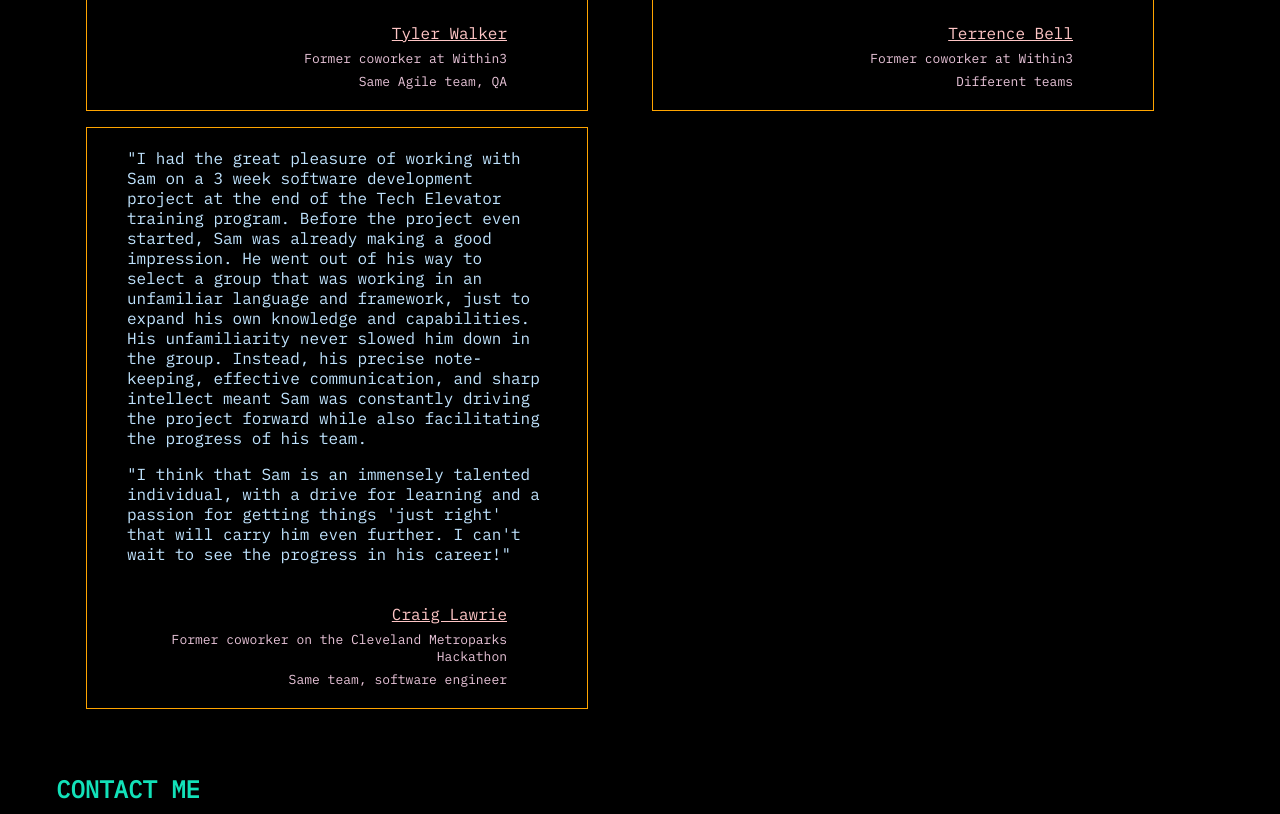
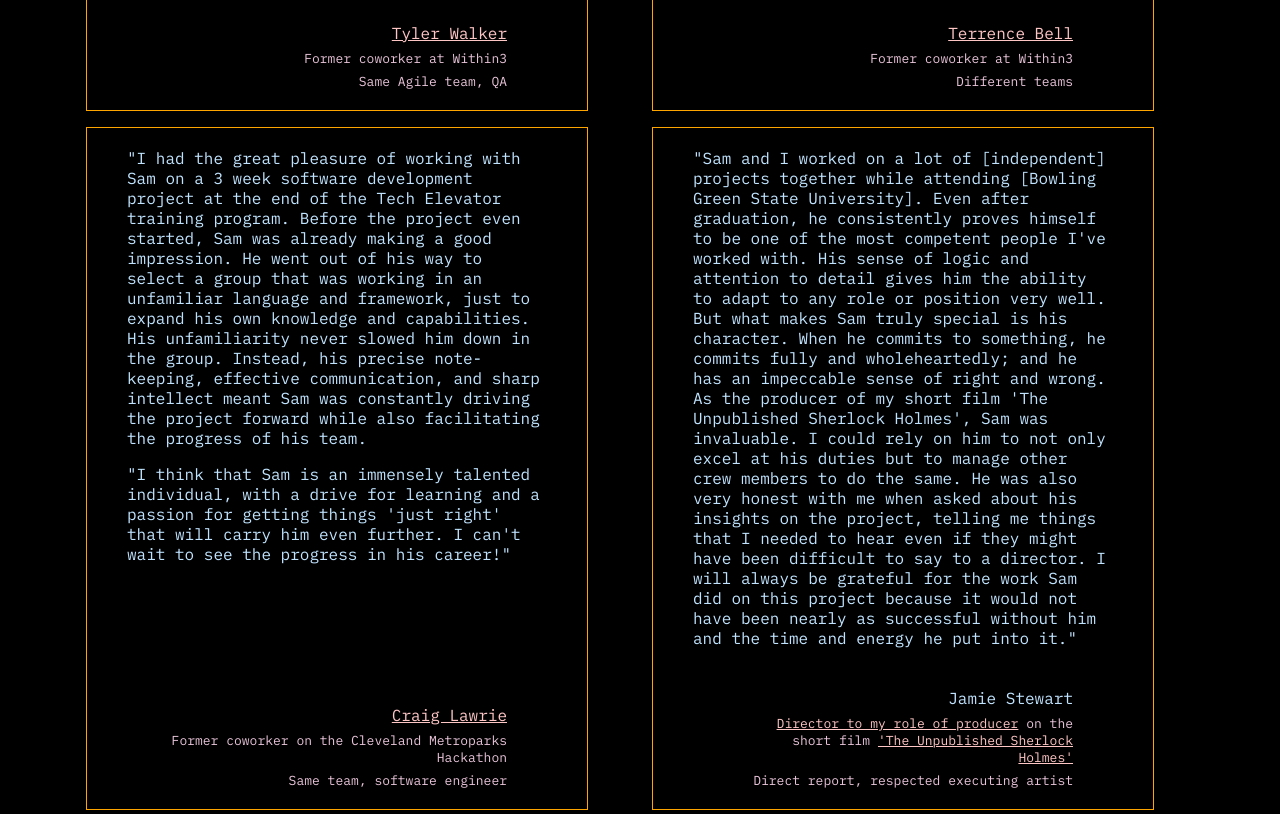
Before and after one commit to hp-plus5/portfolio, a plain HTML site: page index.html in a window 1280 px wide. Shown: the part 6135-6949 px from the top of the page. Drawn offline with nearby package versions, Linux system fonts and the light colour scheme.

Commit message:
Add another review

```diff
--- a/assets/css/styles.css
+++ b/assets/css/styles.css
@@ -262,6 +262,7 @@ button {
         a {
             color: #ffc6c6;
             text-decoration: underline;
+            display: inline;
         }
 
         .relation {
--- a/index.html
+++ b/index.html
@@ -564,6 +564,18 @@
           </figcaption>
         </figure>
       </li>
+      <li>
+        <figure>
+          <blockquote>
+            <p>"Sam and I worked on a lot of [independent] projects together while attending [Bowling Green State University]. Even after graduation, he consistently proves himself to be one of the most competent people I've worked with. His sense of logic and attention to detail gives him the ability to adapt to any role or position very well. But what makes Sam truly special is his character. When he commits to something, he commits fully and wholeheartedly; and he has an impeccable sense of right and wrong. As the producer of my short film 'The Unpublished Sherlock Holmes', Sam was invaluable. I could rely on him to not only excel at his duties but to manage other crew members to do the same. He was also very honest with me when asked about his insights on the project, telling me things that I needed to hear even if they might have been difficult to say to a director. I will always be grateful for the work Sam did on this project because it would not have been nearly as successful without him and the time and energy he put into it."</p>
+          </blockquote>
+          <figcaption class="sources">
+            <p>Jamie Stewart</p>
+            <p class="relation"><a href="https://www.reddit.com/r/movies/comments/911itv/could_some_explain_the_relationship_between/">Director to my role of producer</a> on the short film <a href="http://www.imdb.com/title/tt6057406/">'The Unpublished Sherlock Holmes'</a></p>
+            <p class="relation">Direct report, respected executing artist</p>
+          </figcaption>
+        </figure>
+      </li>
     </ul>
   </section>
 
```
